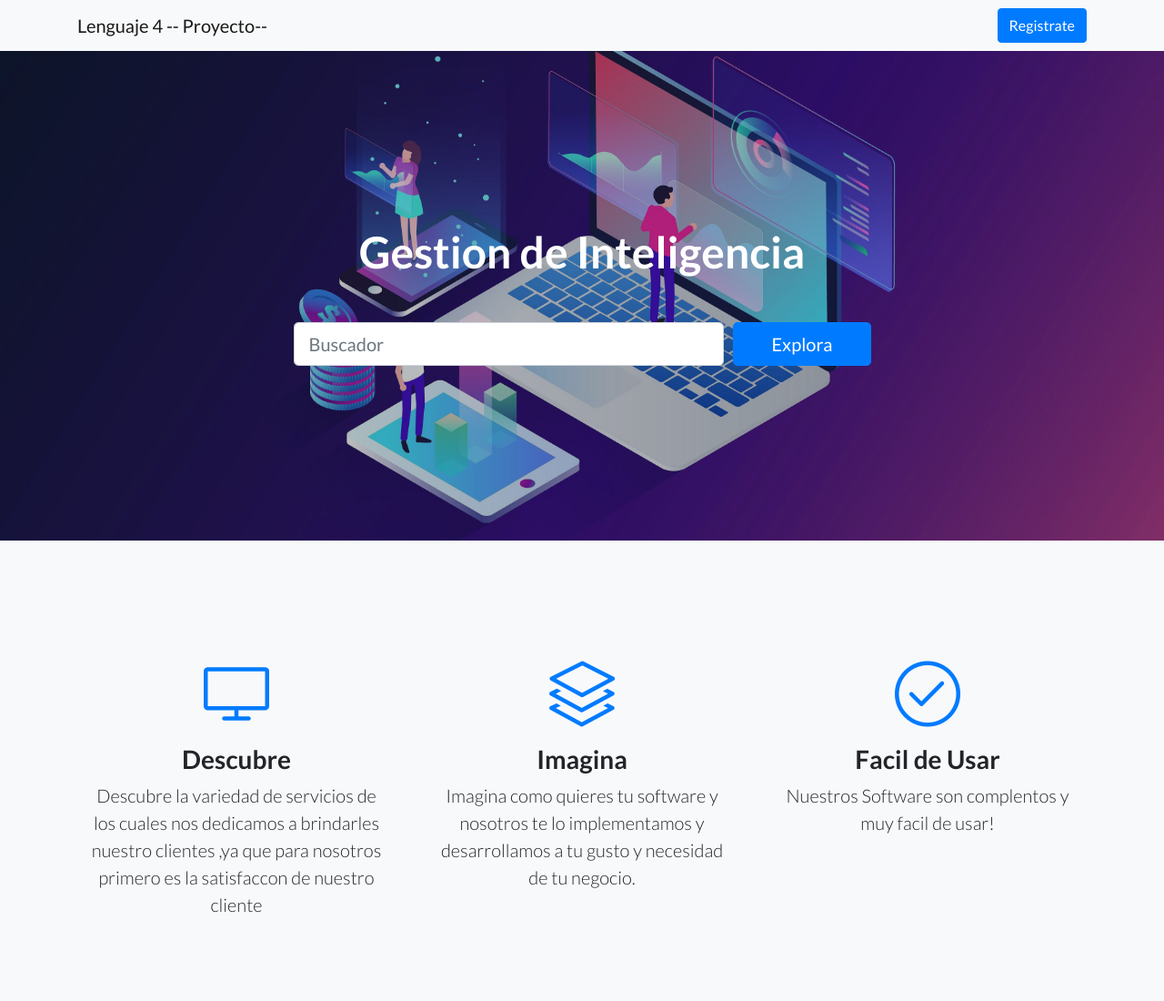
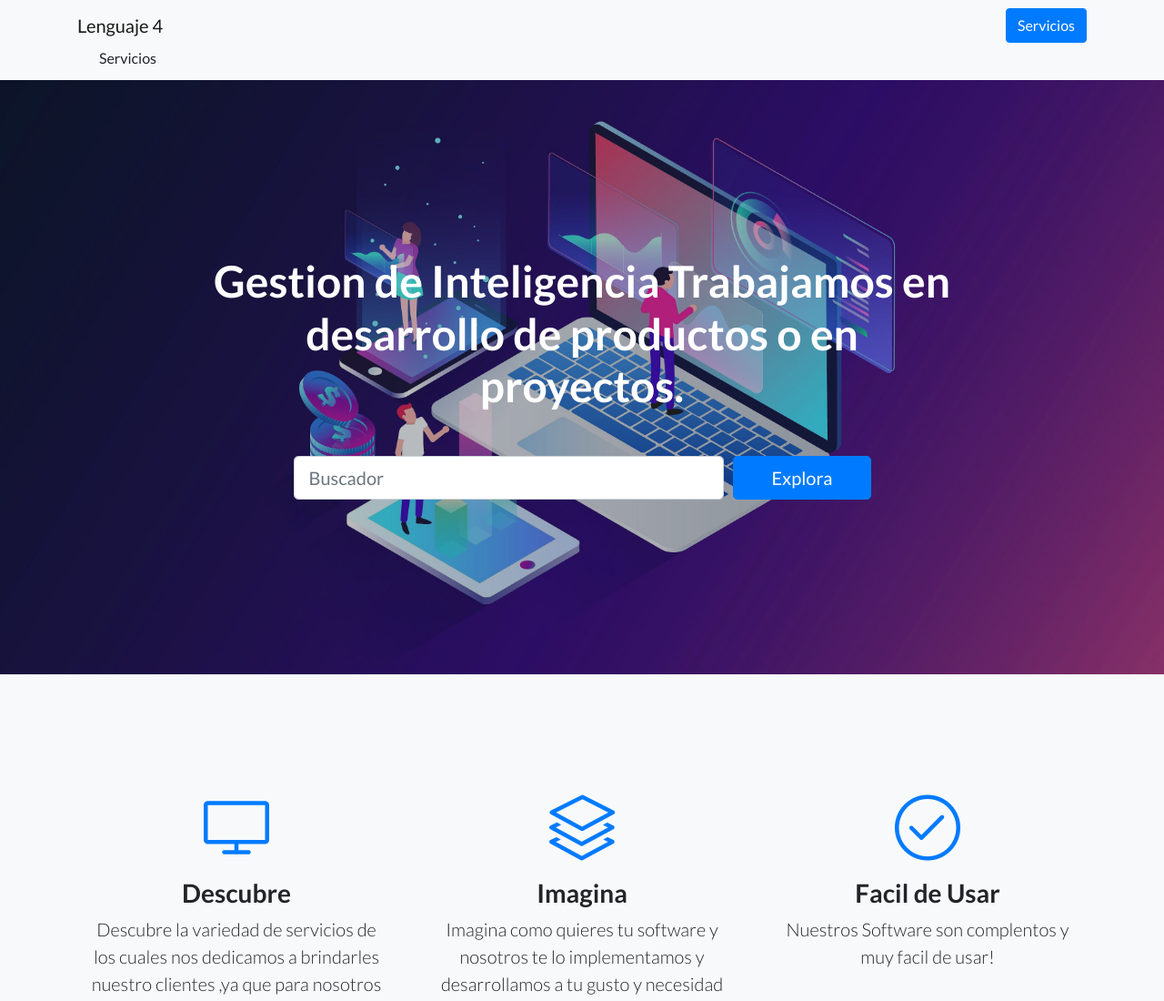
Before and after one commit to gerald9610/proyectoL4, a website: page index.html in a window 1280 px wide. Shown: the top 1100 px of the page at 91% size. Drawn offline with Linux system fonts and the light colour scheme.

Commit message:
cambio de todo el nombre enlaces
juntando e enlace

```diff
--- a/index.html
+++ b/index.html
@@ -28,8 +28,9 @@
   <!-- Navigation -->
   <nav class="navbar navbar-light bg-light static-top">
     <div class="container">
-      <a class="navbar-brand" href="#">Lenguaje 4 -- Proyecto--</a>
-      <a class="btn btn-primary" href="#">Registrate</a>
+      <a class="navbar-brand" href="#">Lenguaje 4 </a>
+      <a class="btn btn-primary" href="#">Servicios</a>
+      <a class="dropdown-item" href="Servicios.html">Servicios</a>
     </div>
   </nav>
 
@@ -39,7 +40,7 @@
     <div class="container">
       <div class="row">
         <div class="col-xl-9 mx-auto">
-          <h1 class="mb-5">Gestion de Inteligencia  </h1>
+          <h1 class="mb-5">Gestion de Inteligencia Trabajamos en desarrollo de productos o en proyectos. </h1>
         </div>
         <div class="col-md-10 col-lg-8 col-xl-7 mx-auto">
           <form>
```
Also changed, not shown: Servicios.html (+1 -1 lines).
